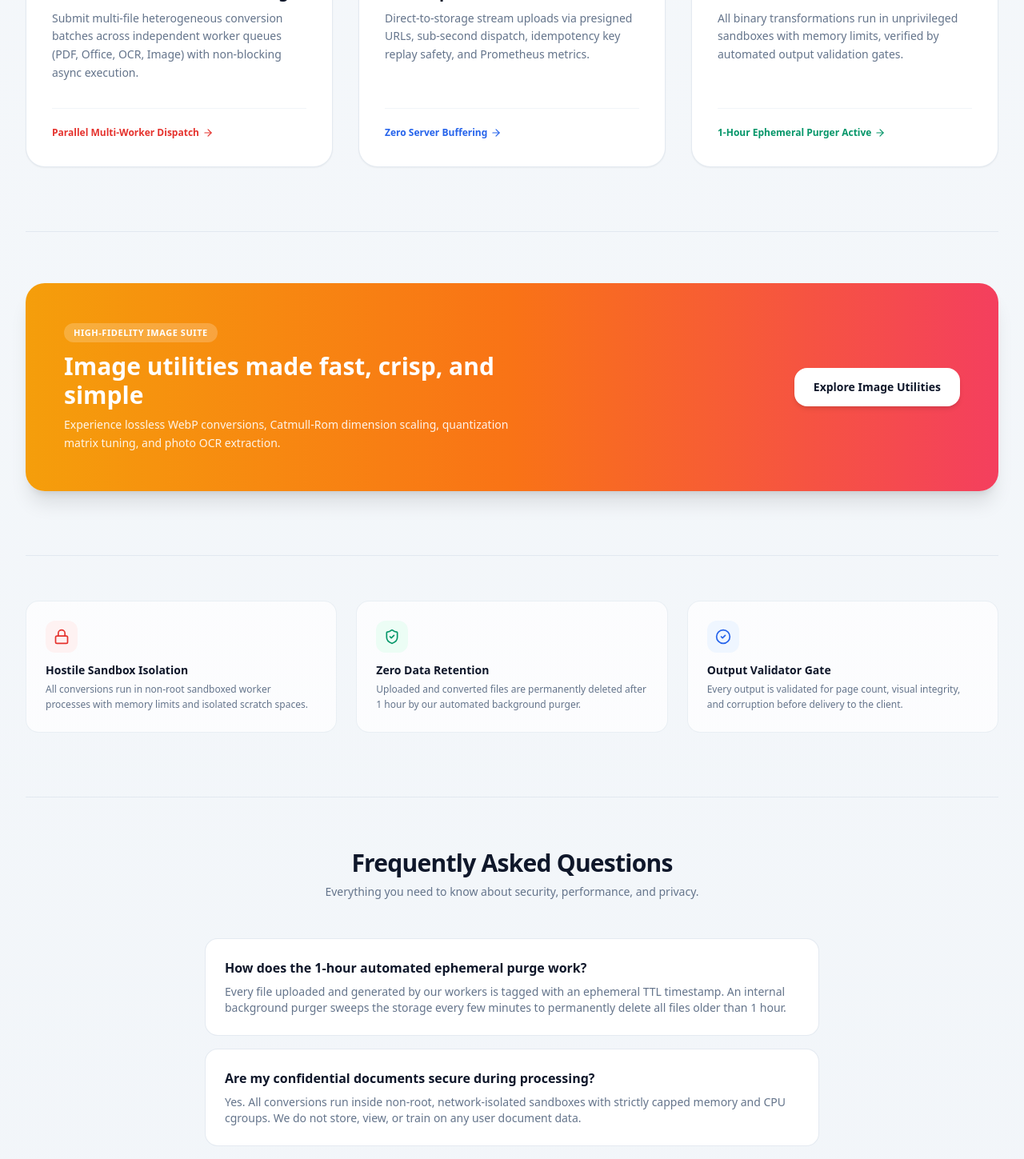
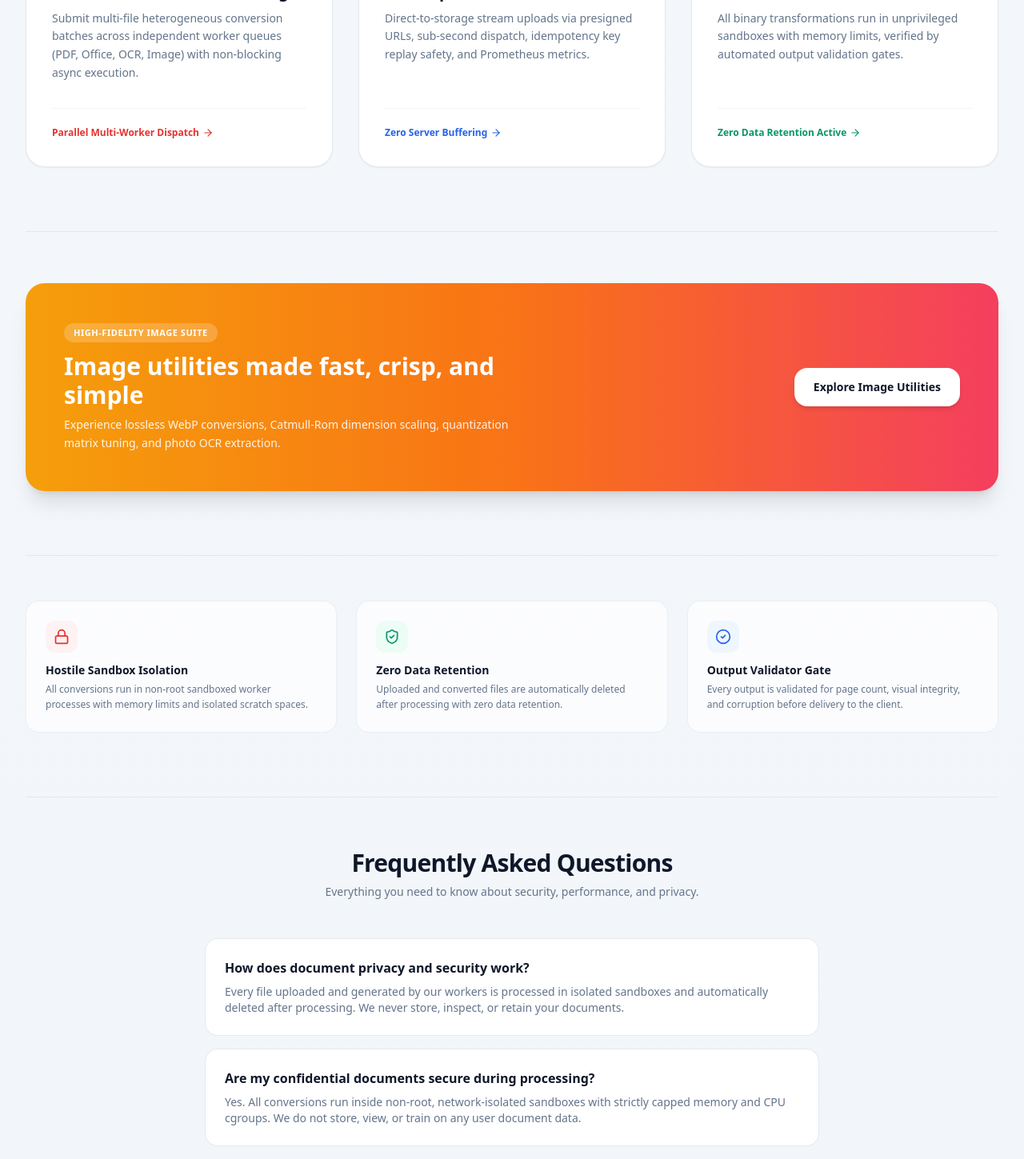
Before and after one commit to sauryah/li-pdf, a Next.js app in the folder web/: page / in a window 1280 px wide. Shown: the part 3369-4818 px from the top of the page at 80% size. Built offline with nearby package versions, Linux system fonts and the light colour scheme; no server answers.

Commit message:
style(ui): update page privacy guarantees to zero data retention

```diff
--- a/web/src/app/page.tsx
+++ b/web/src/app/page.tsx
@@ -693,7 +693,7 @@ export default function HomePage() {
             </div>
             <div className="mt-8 pt-4 border-t border-slate-100">
               <span className="text-xs font-bold text-emerald-600 inline-flex items-center space-x-1">
-                <span>1-Hour Ephemeral Purger Active</span>
+                <span>Zero Data Retention Active</span>
                 <ArrowRight className="w-3.5 h-3.5" />
               </span>
             </div>
@@ -747,7 +747,7 @@ export default function HomePage() {
           </div>
           <h4 className="font-bold text-slate-900 text-sm mb-1">Zero Data Retention</h4>
           <p className="text-xs text-slate-500 leading-relaxed">
-            Uploaded and converted files are permanently deleted after 1 hour by our automated background purger.
+            Uploaded and converted files are automatically deleted after processing with zero data retention.
           </p>
         </div>
 
@@ -776,8 +776,8 @@ export default function HomePage() {
         <div className="max-w-3xl mx-auto space-y-4">
           {[
             {
-              q: 'How does the 1-hour automated ephemeral purge work?',
-              a: 'Every file uploaded and generated by our workers is tagged with an ephemeral TTL timestamp. An internal background purger sweeps the storage every few minutes to permanently delete all files older than 1 hour.',
+              q: 'How does document privacy and security work?',
+              a: 'Every file uploaded and generated by our workers is processed in isolated sandboxes and automatically deleted after processing. We never store, inspect, or retain your documents.',
             },
             {
               q: 'Are my confidential documents secure during processing?',
```
